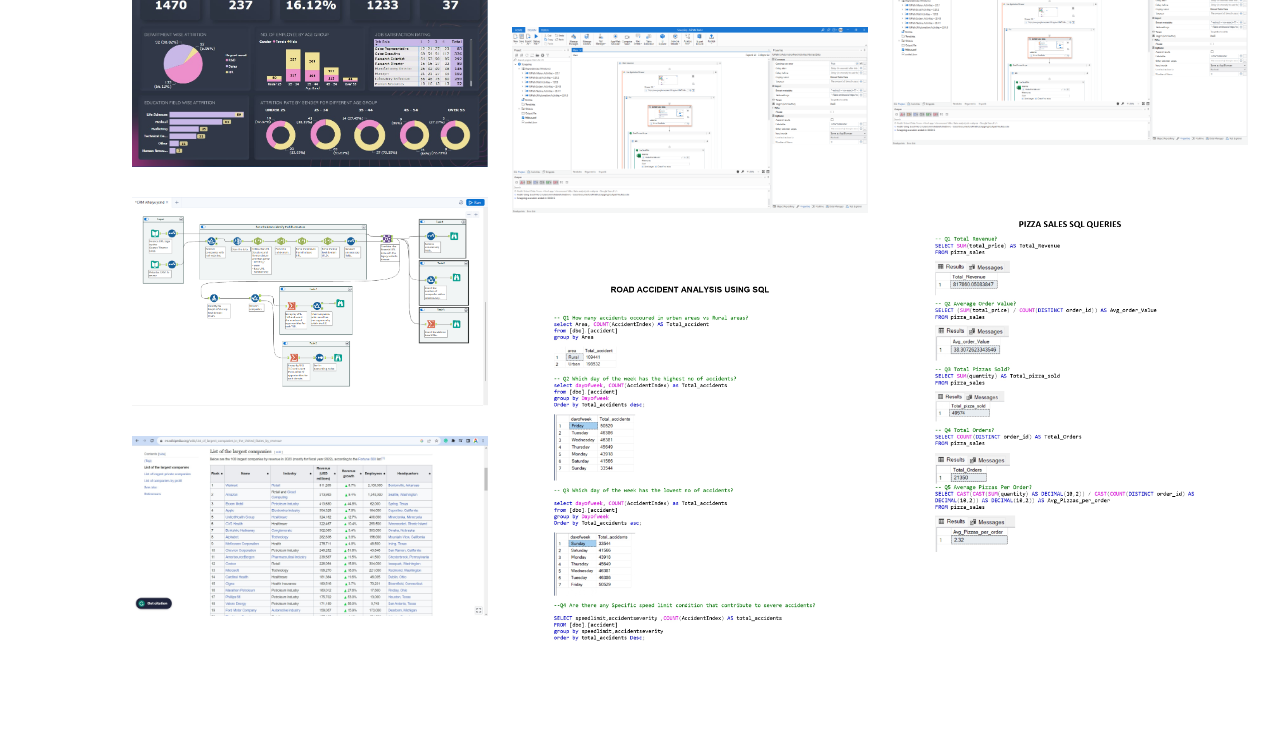
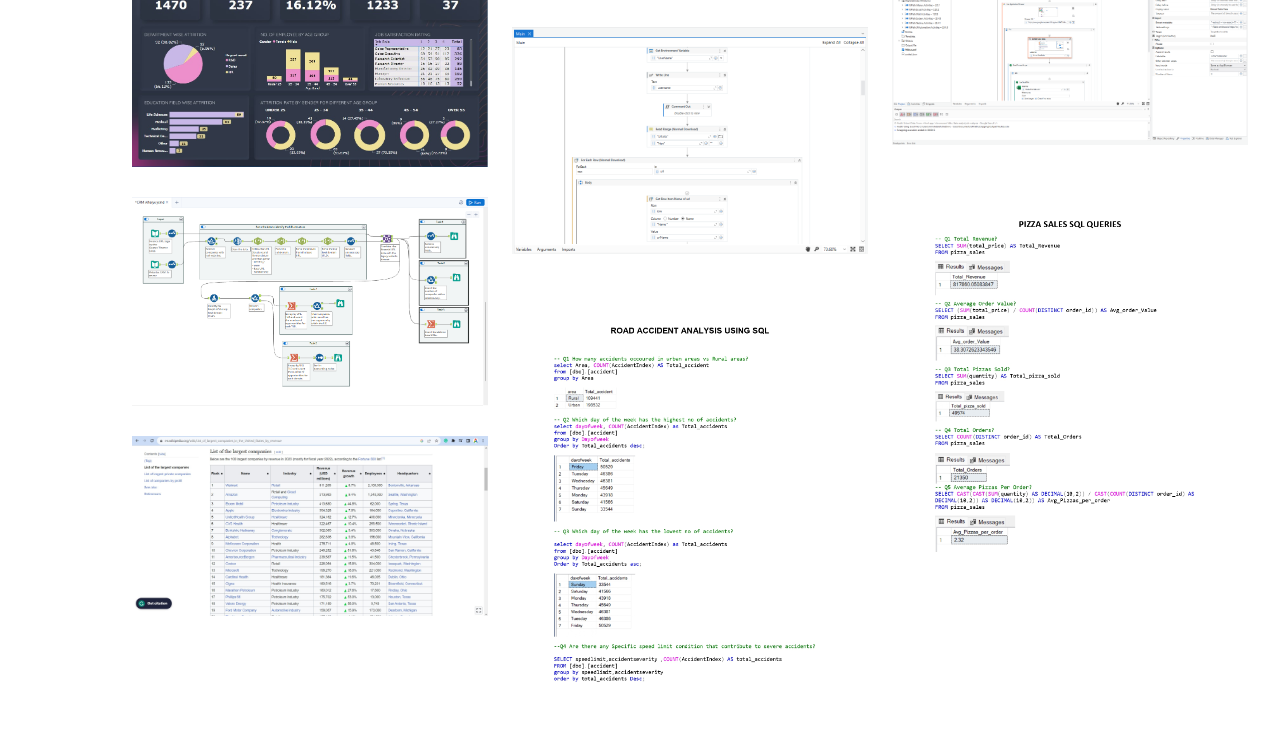
Before and after one commit to afnananderil/afnananderil.github.io, a plain HTML site: page index.html in a window 1280 px wide. Shown: the part 2486-3234 px from the top of the page. Drawn offline with nearby package versions, Linux system fonts and the light colour scheme.

Commit message:
Update index.html

```diff
--- a/index.html
+++ b/index.html
@@ -330,7 +330,7 @@
 
           <div class="col-lg-4 col-md-6 portfolio-item filter-rpa">
             <div class="portfolio-wrap">
-              <img src="assets/img/portfolio/portfolio-11.png" class="img-fluid" alt="">
+              <img src="assets/img/portfolio/portfolio-12.png" class="img-fluid" alt="">
               <div class="portfolio-info">
                 <h4>Automatic Download Data CRM (Saleforce) Using UiPath</h4>
                 <p>RPA</p>
```
